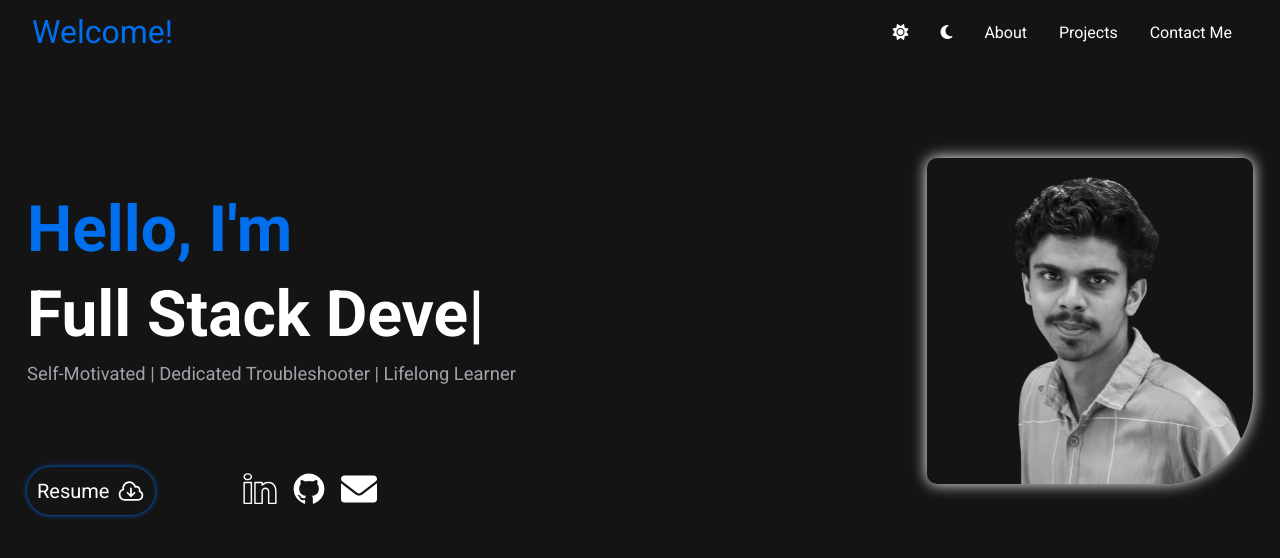
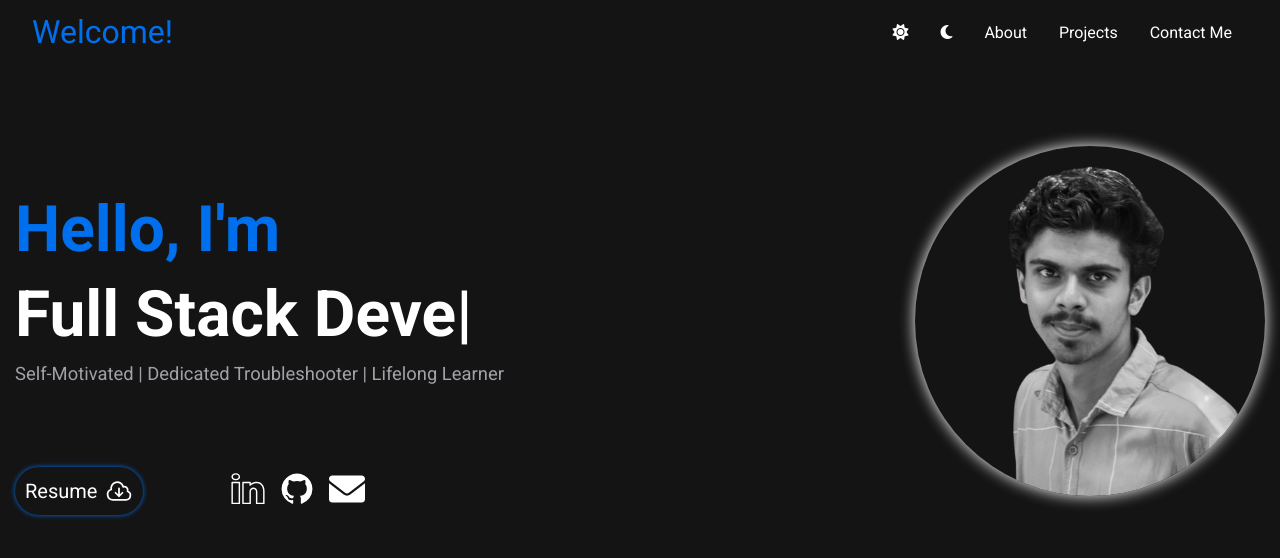
Before and after one commit to abhijith-07/blue-portfolio, a React (Vite) app: page / in a window 1280 px wide. Shown: the top 558 px of the page. Built offline with nearby package versions, Linux system fonts and the light colour scheme.

Commit message:
update: image shape to circle

```diff
--- a/src/pages/Home.jsx
+++ b/src/pages/Home.jsx
@@ -91,10 +91,10 @@ const Container = styled.div`
 
 const Profile = styled.div`
     img {
-        width: 326px;
-        height: 326px;
+        width: 350px;
+        height: 350px;
         margin-top: -5rem;
-        border-radius: 10px 10px 90px;
+        border-radius: 50%;
         box-shadow: 0px 0px 15px var(--font-white);
     }
 
```
